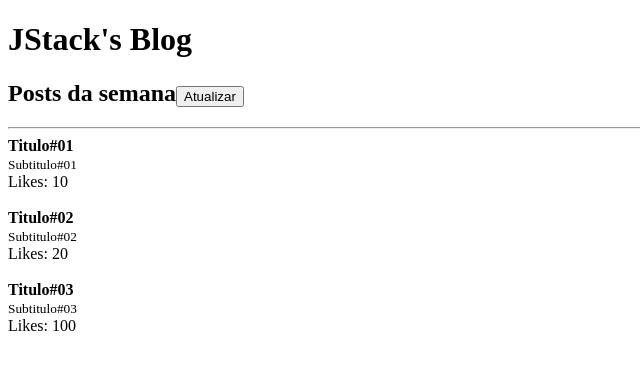
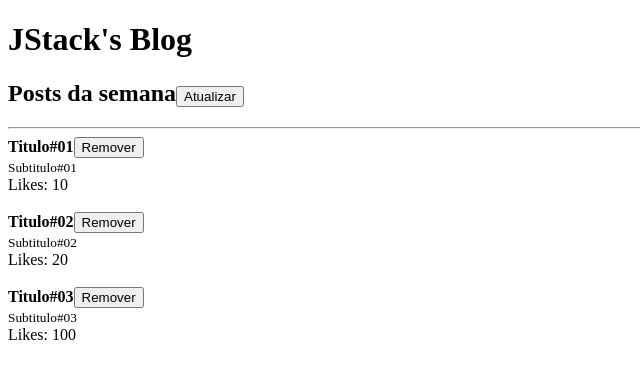
Before and after one commit to romuloms/react-fundamentos, a React app: page / in a window 1280 px wide. Shown: the top 378 px of the page, without its empty margins (0-640 px from the left). Built offline with nearby package versions, Linux system fonts and the light colour scheme.

Commit message:
used callback function through props

```diff
--- a/src/App.js
+++ b/src/App.js
@@ -40,6 +40,12 @@
     ]);
   }
 
+  function handleRemovePost(postId) {
+    setPosts((prevState) => (
+      prevState.filter(post => post.id !== postId)
+    ));
+  }
+
   return (
     <>
       <Header>
@@ -55,7 +61,9 @@
         <Post
           key={post.id}
           likes={post.likes}
+          onRemove={handleRemovePost}
           post={{
+            id: post.id,
             title: post.title,
             subtitle: post.subtitle
           }}
--- a/src/Post.js
+++ b/src/Post.js
@@ -6,7 +6,11 @@
   return (
     <>
       <article>
-        <strong>{props.post.title}</strong><br/>
+        <strong>{props.post.title}</strong>
+        <button onClick={() => props.onRemove(props.post.id)}>
+          Remover
+        </button>
+        <br/>
         <small>{props.post.subtitle}</small>
         <br />
         Likes: {props.likes}
@@ -18,7 +22,10 @@
 
 Post.propTypes = {
   likes: PropTypes.number.isRequired,
+  onRemove: PropTypes.func.isRequired,
   post: PropTypes.shape({
+    id: PropTypes.number.isRequired,
     title: PropTypes.string.isRequired,
+    subtitle: PropTypes.string.isRequired,
   }).isRequired,
 };
```
